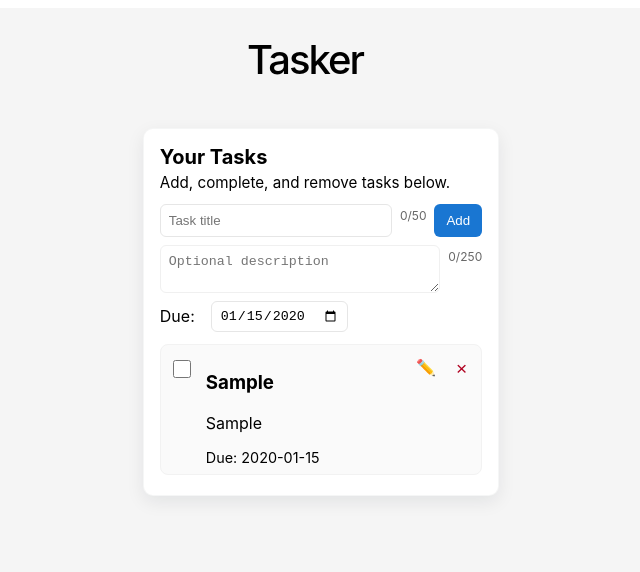
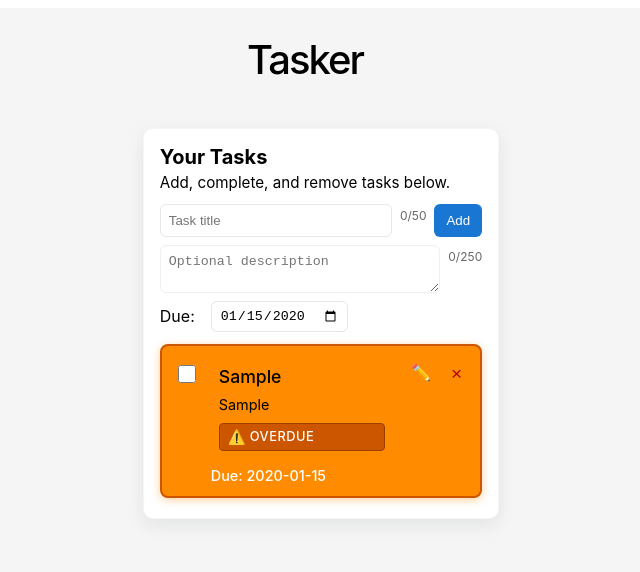
Before and after one commit to BPMSTC/Hyperion, an Angular app in the folder tasker/: page / in a window 1280 px wide. Both pictures are taken after typing "Sample", "Sample", "2020-01-15" into the empty fields and a click on the button "Add". Shown: the top 572 px of the page, without its empty margins (335-975 px from the left). Built offline with nearby package versions, Linux system fonts and the light colour scheme.

Commit message:
#38 - Overdue tasks are now highlighted orange with a caution icon

```diff
--- a/tasker/src/app/task-item/task-item.component.ts
+++ b/tasker/src/app/task-item/task-item.component.ts
@@ -1,4 +1,4 @@
-import { Component, Input } from '@angular/core';
+import { Component, Input, HostBinding } from '@angular/core';
 import { CommonModule } from '@angular/common';
 import { Task } from '../models/task.model';
 
@@ -8,9 +8,28 @@ import { Task } from '../models/task.model';
   //Since it's standalone, it must import its own dependencies like directives.
   imports: [CommonModule],
   templateUrl: './task-item.html',
+  styleUrls: ['./task-item.css']
 })
 
 export class TaskItemComponent {
   //This tells Angular that task is passed in from the parent component.
   @Input() task!: Task;  // note the ! tells TS this will always be set
+
+  // Getter to determine if a task is overdue
+  get isOverdue(): boolean {
+    if (!this.task.dueDate || this.task.completed) {
+      return false;
+    }
+    const today = new Date();
+    const dueDate = new Date(this.task.dueDate);
+    // Set time to start of day for accurate comparison
+    today.setHours(0, 0, 0, 0);
+    dueDate.setHours(0, 0, 0, 0);
+    return dueDate < today;
+  }
+
+  // Function that returns the appropriate ID for overdue tasks (kept for compatibility)
+  getTaskId(): string | null {
+    return this.isOverdue ? 'overdueTask' : null;
+  }
 }
--- a/tasker/src/app/task-item/task-item.css
+++ b/tasker/src/app/task-item/task-item.css
@@ -26,3 +26,55 @@
   white-space: pre-wrap;
   word-break: break-word; /* prevent overflow on long words */
 }
+
+/* Overdue task styling - Orange theme targeting the entire component */
+/* Using :host selector to target the whole component element */
+
+/* Target the entire component when it has the overdueTask ID */
+:host(#overdueTask) {
+  display: block !important; /* Ensure proper display */
+  background-color: #ff8c00 !important; /* Full orange background for whole task */
+  border: 2px solid #cc5500 !important; /* Dark orange border */
+  border-radius: 8px !important; /* Rounded corners for visibility */
+  padding: 0.75rem !important; /* Extra padding for prominence */
+  box-shadow: 0 2px 8px rgba(255, 140, 0, 0.3) !important; /* Orange glow effect */
+  margin: 0.25rem 0 !important; /* Slight margin for separation */
+}
+
+/* Override text colors within overdue host for visibility on orange background */
+:host(#overdueTask) .task-title {
+  color: #ffffff !important; /* White text on orange background */
+  font-weight: 600 !important; /* Bold for better readability */
+}
+
+:host(#overdueTask) .task-description {
+  color: #fff8f0 !important; /* Light cream text for description */
+}
+
+/* Adjust task-content padding when host is overdue to prevent double padding */
+:host(#overdueTask) .task-content {
+  padding: 0 !important; /* Remove inner padding since host has padding */
+}
+
+.overdue-indicator {
+  display: flex;
+  align-items: center;
+  gap: 0.25rem;
+  margin-top: 0.5rem;
+  padding: 0.25rem 0.5rem;
+  background-color: #cc5500; /* Darker orange for indicator on orange background */
+  border: 1px solid #994000; /* Even darker border */
+  border-radius: 0.25rem;
+  font-size: 0.8rem;
+  color: #ffffff; /* White text for visibility */
+}
+
+.overdue-icon {
+  font-size: 0.9rem;
+}
+
+.overdue-text {
+  font-weight: 500;
+  text-transform: uppercase;
+  letter-spacing: 0.5px;
+}
--- a/tasker/src/app/task-item/task-item.html
+++ b/tasker/src/app/task-item/task-item.html
@@ -1,4 +1,8 @@
 <div class="task-content">
   <h3 class="task-title">{{task.title}}</h3>
   <p class="task-description">{{ task.description }}</p>
+  <div class="overdue-indicator" *ngIf="isOverdue">
+    <span class="overdue-icon">⚠️</span>
+    <span class="overdue-text">Overdue</span>
+  </div>
 </div>
--- a/tasker/src/app/task-list/task-list.css
+++ b/tasker/src/app/task-list/task-list.css
@@ -104,6 +104,33 @@
 	width: 100%;
 	max-width: 100%; /* ensure row doesn't expand beyond container */
 	box-sizing: border-box;
+}
+
+/* Overdue task row styling - Highlights the entire task row in orange */
+.task-row.overdue-row,
+#overdueTaskRow {
+	background-color: #ff8c00 !important; /* Full orange background for entire row */
+	border: 2px solid #cc5500 !important; /* Dark orange border */
+	box-shadow: 0 2px 8px rgba(255, 140, 0, 0.4) !important; /* Orange glow effect */
+	padding: 0.75rem !important; /* Extra padding for prominence */
+}
+
+/* Override text colors within overdue rows for visibility */
+.task-row.overdue-row .task-title,
+#overdueTaskRow .task-title {
+	color: #ffffff !important; /* White text on orange background */
+	font-weight: 600 !important; /* Bold for better readability */
+}
+
+.task-row.overdue-row .task-description,
+#overdueTaskRow .task-description {
+	color: #fff8f0 !important; /* Light cream text for description */
+}
+
+.task-row.overdue-row .task-due-display,
+#overdueTaskRow .task-due-display {
+	color: #ffffff !important; /* White text for due date */
+	font-weight: 500 !important;
 }
 
 .task-meta {
--- a/tasker/src/app/task-list/task-list.html
+++ b/tasker/src/app/task-list/task-list.html
@@ -42,7 +42,7 @@
 		<!-- Tasks list -->
 		<!-- Give the list the legacy `.task-list` class so global styles apply -->
 		<ul class="tasks task-list">
-		<li *ngFor="let task of tasks" class="task-row">
+		<li *ngFor="let task of tasks" class="task-row" [class.overdue-row]="isTaskOverdue(task)" [id]="getOverdueRowId(task)">
 			<!-- checkbox toggles completed state -->
 			<label class="task-meta">
 				<input type="checkbox" [checked]="task.completed" (change)="toggleComplete(task)" [attr.aria-label]="'Toggle completion for task: ' + task.title" />
--- a/tasker/src/app/task-list/task-list.ts
+++ b/tasker/src/app/task-list/task-list.ts
@@ -187,4 +187,22 @@ export class TaskList {
   isEditing(task: Task): boolean {
     return this.editingTaskId === task.id;
   }
+
+  // Method to check if a task is overdue
+  isTaskOverdue(task: Task): boolean {
+    if (!task.dueDate || task.completed) {
+      return false;
+    }
+    const today = new Date();
+    const dueDate = new Date(task.dueDate);
+    // Set time to start of day for accurate comparison
+    today.setHours(0, 0, 0, 0);
+    dueDate.setHours(0, 0, 0, 0);
+    return dueDate < today;
+  }
+
+  // Method to get ID for overdue task rows
+  getOverdueRowId(task: Task): string | null {
+    return this.isTaskOverdue(task) ? 'overdueTaskRow' : null;
+  }
 }
```
